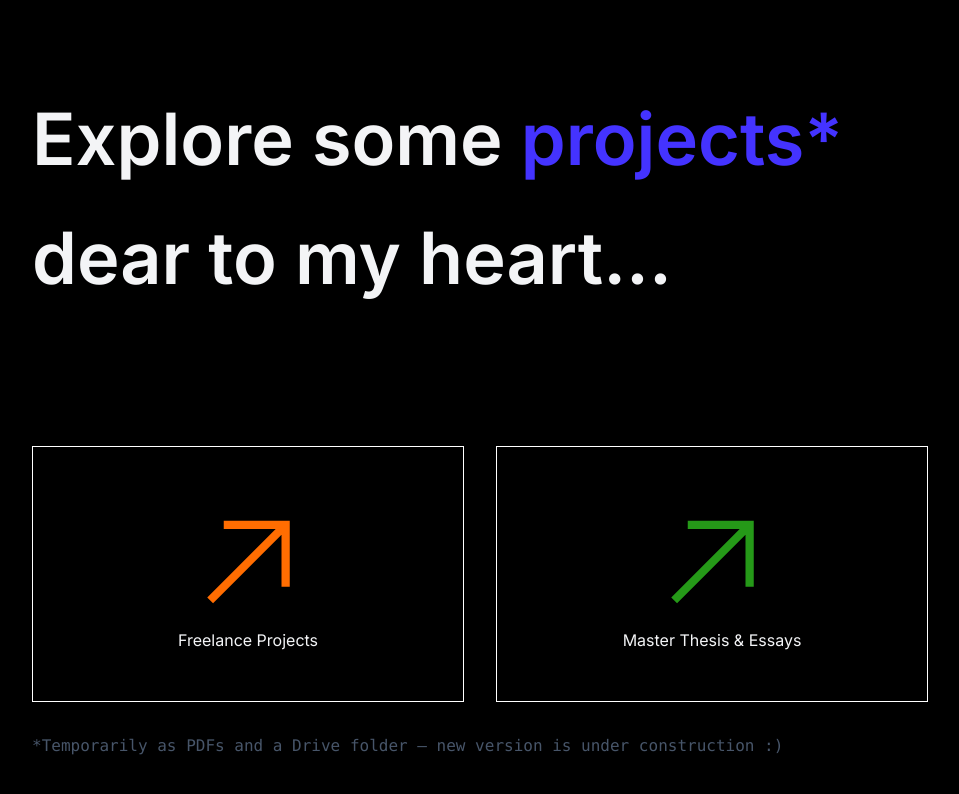
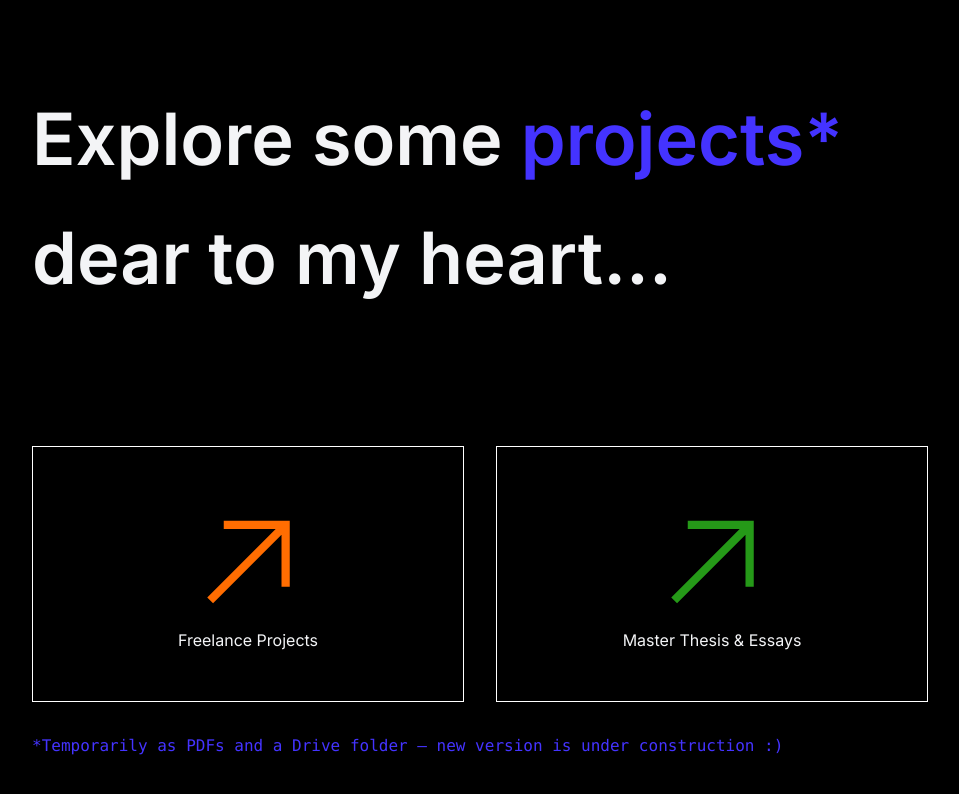
Before and after one commit to ncgk/portfolio, a plain HTML site: page index.html in a window 1280 px wide. Shown: the part 1389-2183 px from the top of the page, without its empty margins (160-1119 px from the left). Drawn offline with nearby package versions, Linux system fonts and the light colour scheme.

Commit message:
Update index.html

```diff
--- a/index.html
+++ b/index.html
@@ -86,7 +86,7 @@
                         </button>
                     </a>
                 </div>
-                <p class="my-8 font-mono text-slate-600">
+                <p class="my-8 font-mono text-[#4433FF]">
                     *Temporarily as PDFs and a Drive folder – new version is under construction :)
                 </p>
             </div>
```
